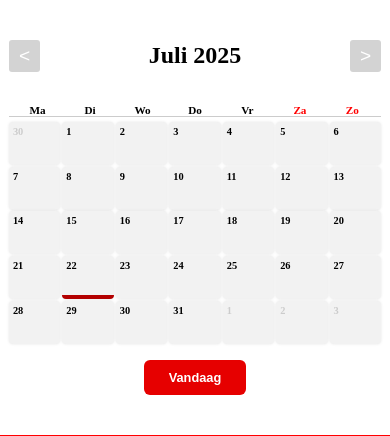
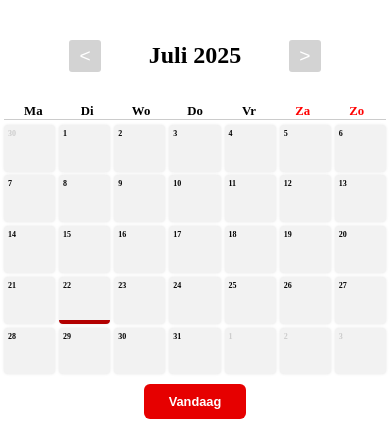
Before and after one commit to woutvanlommel/jrk, a PHP site: page /kalender.html in a window 390 px wide. Shown: the part 249-685 px from the top of the page. Run offline with PHP 8.4, Linux system fonts and the light colour scheme; some libraries are stand-ins or nearby versions.

Commit message:
kalender mobiel

```diff
--- a/styles.css
+++ b/styles.css
@@ -868,14 +868,14 @@ footer {
     .calendar-grid {
       display: grid;
       grid-template-columns: repeat(7, 1fr);
-      grid-auto-rows: 11vw; /* zorgt voor vierkante daghokken */
-      gap: 0.5vw;
-      margin-bottom: 1rem;
+      grid-auto-rows: 12vw; /* zorgt voor vierkante daghokken */
+      gap: 1vw;
+      width: 100%;
     }
 
     .calendar-grid .day {
       padding: 4px;
-      font-size: 0.65rem;
+      font-size: 0.5rem;
       height: auto;
       min-height: unset;
       border-radius: 4px;
@@ -889,20 +889,20 @@ footer {
     .calendar-weekdays {
       display: grid;
       grid-template-columns: repeat(7, 1fr);
-      font-size: 0.7rem;
+      font-size: 0.8rem;
       margin: 10px 0 5px;
       padding: 0 5px;
     }
 
     .calendar {
       width: 100%;
-      padding: 0 5px;
+      padding: 0;
       font-size: 0.7rem;
     }
 
     .activity-range {
-      font-size: 0.5rem !important;
-      padding: 2px 5px !important;
+      font-size: 0.3rem !important;
+      padding: 1px 3px !important;
       white-space: nowrap;
       overflow: hidden;
       text-overflow: ellipsis;
@@ -910,10 +910,8 @@ footer {
     }
 
     .calendar-header {
-      flex-wrap: wrap;
-      gap: 10px;
+      gap: 3rem;
       font-size: 1.5rem;
-      justify-content: space-between;
     }
 
     .calendar-header button {
```
